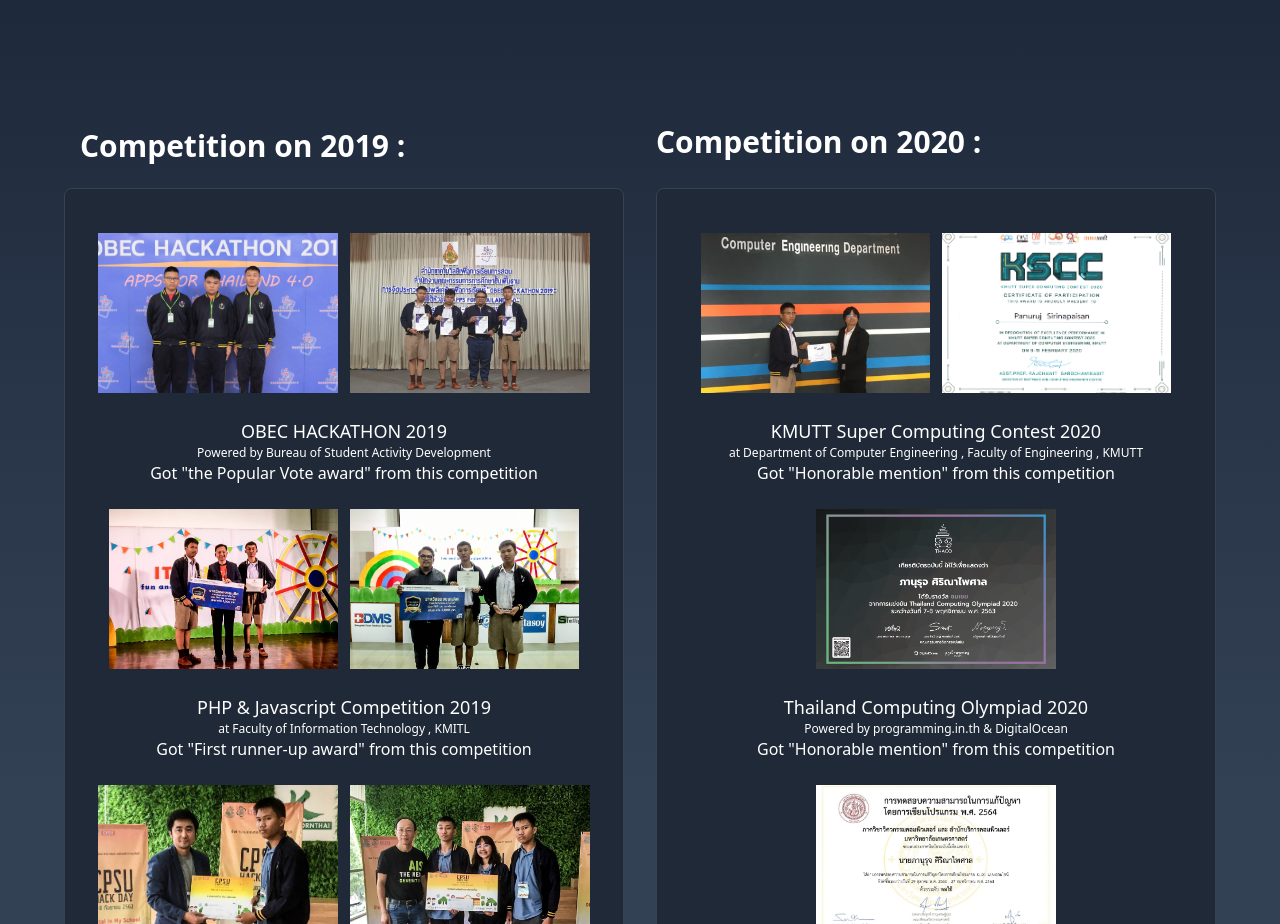
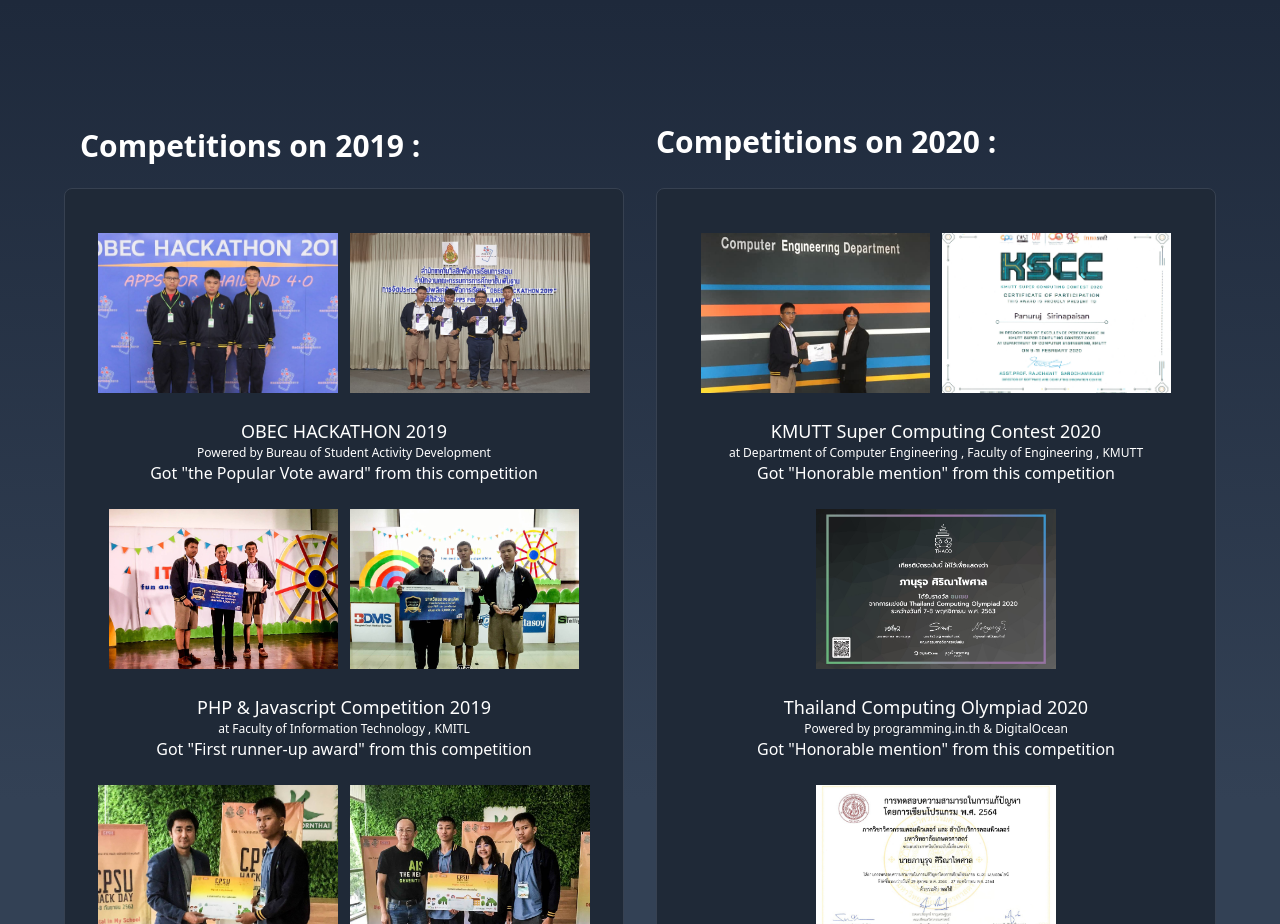
Before and after one commit to sokungz01/portfolio_cpe101_webapp, a Preact app: page / in a window 1280 px wide. Shown: the part 1600-2524 px from the top of the page. Built offline with nearby package versions, Linux system fonts and the light colour scheme.

Commit message:
change competition to competitions

```diff
--- a/src/Components/Competitions.tsx
+++ b/src/Components/Competitions.tsx
@@ -3,7 +3,7 @@
     return(
         <>
         <section id="competitions-section" className="h-full mb-16" >
-                <p className="text-3xl font-bold pl-20 pb-6 mt-32"> Competition on 2019 : </p>
+                <p className="text-3xl font-bold pl-20 pb-6 mt-32"> Competitions on 2019 : </p>
                 <div className="grid grid-cols-2">
                     <div className="col-span-1">
                         <div className="grid ml-16 mr-4">
@@ -51,7 +51,7 @@
                     <div className="col-span-1">
                         <div className="grid">
 
-                            <p className="text-3xl font-bold ml-4 -mt-16"> Competition on 2020 : </p>
+                            <p className="text-3xl font-bold ml-4 -mt-16"> Competitions on 2020 : </p>
                             <div class="mr-16 ml-4 p-5 mb-4 rounded-lg border bg-gray-800 border-gray-700">
                                 <ol class="mt-3 divide-y divide-gray-700">
                                     <li>
```
